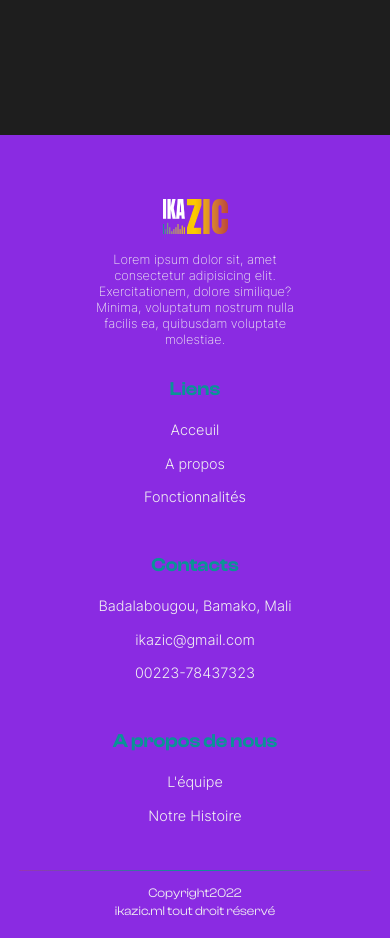
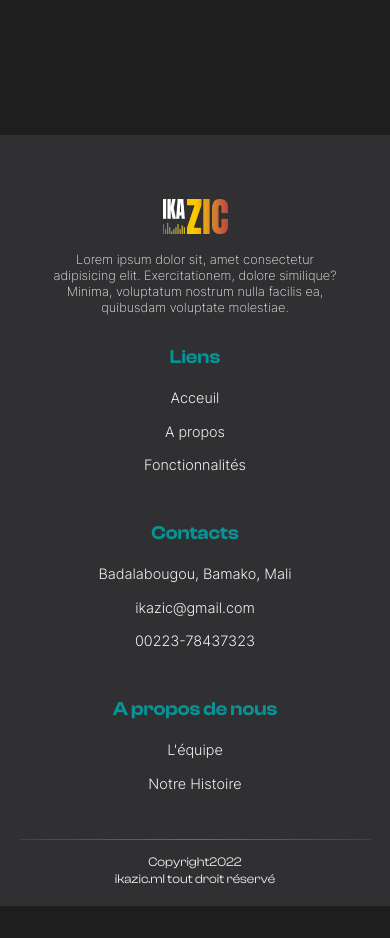
Before and after one commit to MozartOnWeb/ikazic, a Next.js app: page / in a window 390 px wide. Shown: the part 7260-8198 px from the top of the page. After the commit the page ends 8166 px from the top, so only its background shows below. Built offline with nearby package versions, Linux system fonts and the light colour scheme.

Commit message:
footer section is responsive for 480px screens

```diff
--- a/sections/Footer/footer.scss
+++ b/sections/Footer/footer.scss
@@ -131,6 +131,6 @@
     }
   }
   @media (max-width: 480px) {
-    background-color: blueviolet;
+    padding: 4rem 3rem;
   }
 }
```
